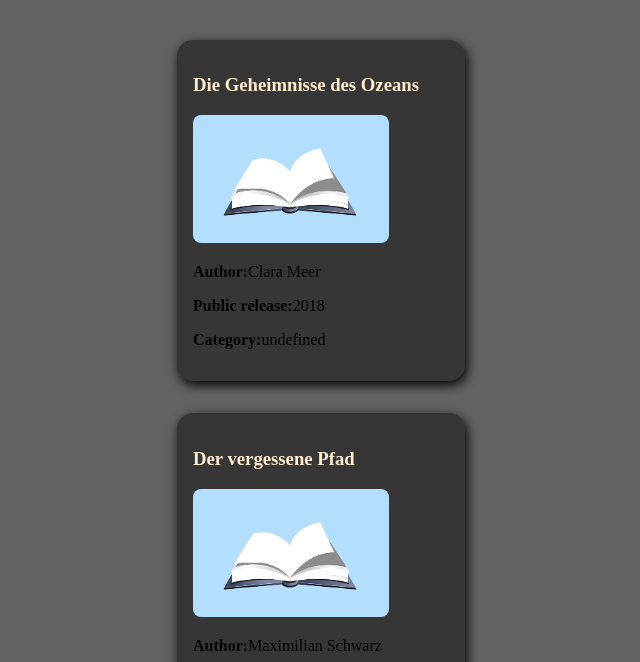
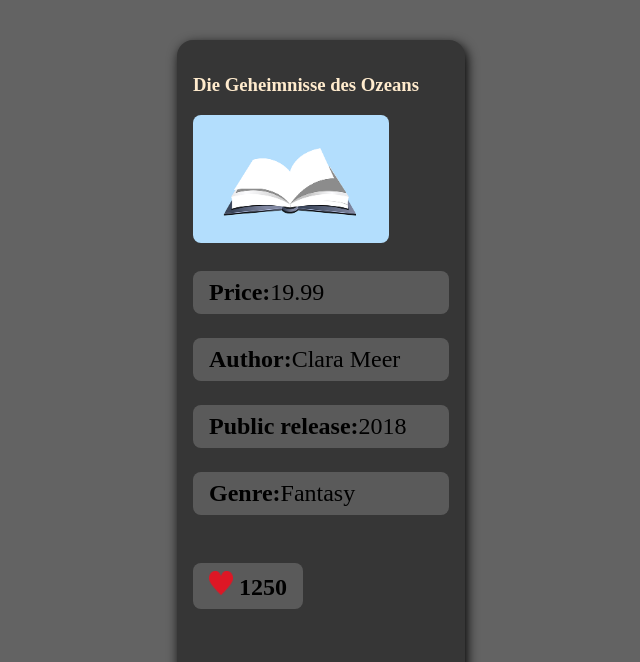
Before and after one commit to DomuStyle/Simple-Bookstore-Page-HTML-CSS-JavaScript-objects-, a plain HTML site: page index.html in a window 1280 px wide. Shown: the part 120-782 px from the top of the page, without its empty margins (319-959 px from the left). Drawn offline with Linux system fonts and the light colour scheme.

Commit message:
added renderComments function

```diff
--- a/index.html
+++ b/index.html
@@ -11,6 +11,8 @@
     <head>
         <h1>Dom´s Bookstore</h1>
     </head>
-    <div id="content"></div>
+    <div id="content">
+    </div>
+    <script src="./script.js"></script>
 </body>
 </html>
--- a/script.js
+++ b/script.js
@@ -174,9 +174,8 @@ let books = [
 }
 ]
 
-// render books Objects
 
-;
+// render books Objects(containers)
 function renderBooks() {
     let booksRef = document.getElementById('content');
     booksRef.innerHTML = "";
@@ -186,12 +185,44 @@ function renderBooks() {
         let itemHtml = `
         <div class="books">
             <h3><b>${item.name}</b></h3>
-            <img src="./assets/img/default_book_640.png">
+            <img class="book_img" src="./assets/img/default_book_640.png">
+            <p><b>Price:</b>${item.price}</p>
             <p><b>Author:</b>${item.author}</p>
             <p><b>Public release:</b>${item.publishedYear}</p>
-            <p><b>Category:</b>${item.category}</p>
+            <p><b>Genre:</b>${item.genre}</p>
+            <div id="likes">
+                <p><img src="./assets/img/heart_32x28.png"> <b>${item.likes}</b></p>
+            </div>
+            <div id="comments_${index}"></div>
         </div>
+
        `;
         booksRef.innerHTML += itemHtml;
+        renderComments(index);
     }
 }
+
+
+// render comments function
+function renderComments(bookIndex) {
+    let book = books[bookIndex];
+    let commentsDiv = document.getElementById('comments_' + bookIndex);
+
+    commentsDiv.innerHTML = "";
+
+    commentsDiv.innerHTML += "<h4>Comments:</h4>";
+
+    if(book.comments.length > 0) {
+        for (let index = 0; index < book.comments.length; index++) {
+            let comment = book.comments[index];
+            commentsDiv.innerHTML += `
+                <p><b>${comment.name}:</b><br> ${comment.comment}
+                </p>
+                `;
+        }
+    }   else {
+        commentsDiv.innerHTML += "<p>No coments yet.</p>";
+    }
+
+}
+// document.addEventListener('DOMContentLoaded', renderBooks);
--- a/style.css
+++ b/style.css
@@ -10,6 +10,10 @@ html h1 {
     text-align: center;
 }
 
+html h4 {
+    font-size: 24px;
+    color: blanchedalmond;
+}
 #content {
     display: flex;
     flex-direction: column;
@@ -25,7 +29,14 @@ html h1 {
     filter: drop-shadow(2px 4px 6px black);
 }
 
-.books img {
+.books p {
+    font-size: 24px;
+    background-color: rgba(95, 95, 95, 0.9);
+    border-radius: 8px;
+    padding: 8px 16px;
+}
+
+.book_img {
     height: 128px;
     width: 196px;
     border-radius: 8px;
@@ -34,3 +45,15 @@ html h1 {
 #content h3 {
     color: blanchedalmond;
 }
+
+
+#likes {
+    display: flex;
+    align-items: center;
+    justify-content: flex-start;
+}
+
+#likes img {
+    height: 24px;
+    width: 24px;
+}
```
Also changed, not shown: assets/img/heart_32x28.png (added), assets/img/heart_640.png (added).
